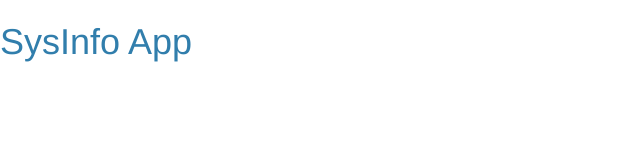
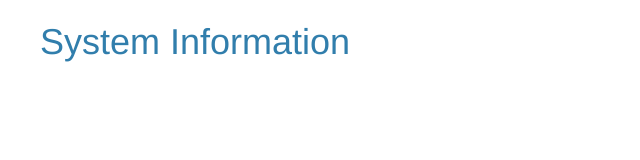
Before and after one commit to awwwd/SysInfo, an Electron app: page index.html in a window 800 px wide. Shown: the whole page, without its empty margins (0-640 px from the left). Drawn offline with Linux system fonts and the light colour scheme.

Commit message:
changed index.html

```diff
--- a/index.html
+++ b/index.html
@@ -6,8 +6,15 @@
         <link rel="stylesheet" href="./css/bootstrap.min.css">
     </head>
     <body>
-        <h1>SysInfo App</h1>
+        <div class="container">
+            <h1>System Information</h1>
+            <div id="output">
+            </div>
+        </div>
     </body>
+    <script>
+        console.log(process);
+    </script>
     <script>
         require('./renderer.js');
     </script>
```
